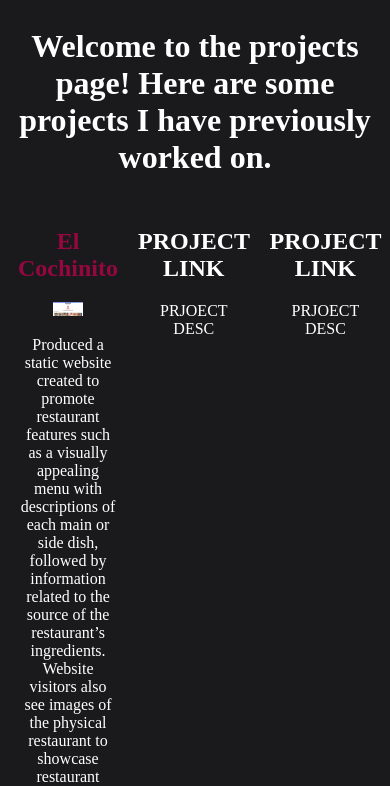
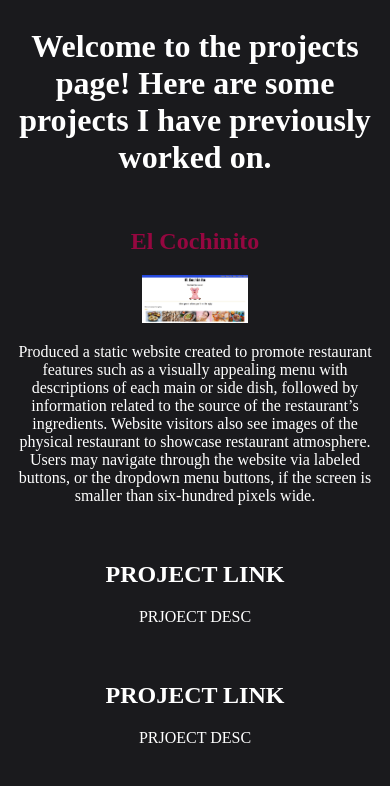
Before and after one commit to Miguel-Ledesma/resume_site, a plain HTML site: page main-site/projects.html in a window 390 px wide. Shown: the part 51-837 px from the top of the page. Drawn offline with Linux system fonts and the light colour scheme.

Commit message:
large screen issue fix

```diff
--- a/main-site/css/projects.css
+++ b/main-site/css/projects.css
@@ -26,3 +26,9 @@ a:hover {
     border-radius:0%;
     height: auto;
 }
+
+@media (max-width: 700px) {
+    .projects-containter {
+        flex-direction: column;
+    }
+}
--- a/main-site/css/styles.css
+++ b/main-site/css/styles.css
@@ -83,7 +83,7 @@ footer {
     display: none;
 }
 
-@media (max-width: 600px) {
+@media (max-width: 700px) {
     #burgerButton {
         display: inline;
     }
```
